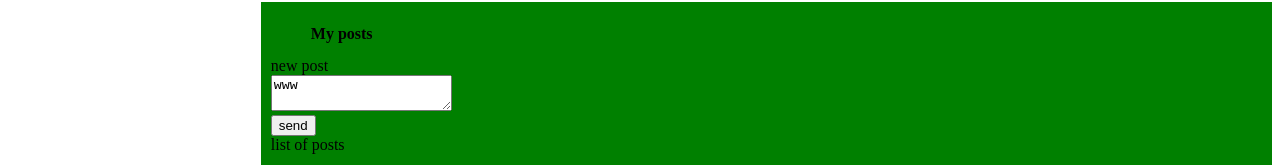
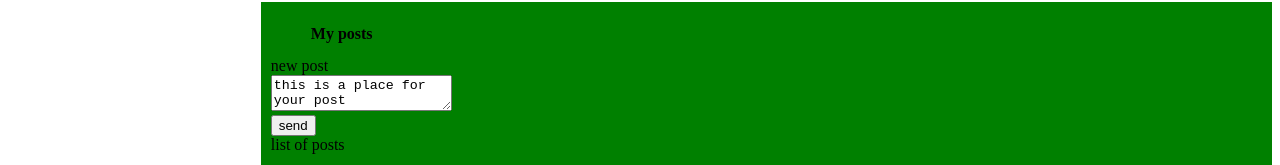
Before and after one commit to Botabay/samurai-way, a React (Create React App) app: page / in a window 1280 px wide. Shown: the part 272-437 px from the top of the page. Built offline with nearby package versions, Linux system fonts and the light colour scheme.

Commit message:
finish lesson34 without homework

```diff
--- a/src/App.tsx
+++ b/src/App.tsx
@@ -14,9 +14,9 @@ import { Sidebar } from './components/Sidebar/Sidebar';
 type PropsType = {
   state: PageType
   callback:()=>void
-  addNewPostText:(value:string)=>void
+  updateNewPostText:(value:string)=>void
 }
-export const App = ({ state, callback ,addNewPostText}: PropsType) => {
+export const App = ({ state, callback ,updateNewPostText}: PropsType) => {
   return (
     <div className="app">
       <BrowserRouter>
@@ -26,7 +26,7 @@ export const App = ({ state, callback ,addNewPostText}: PropsType) => {
           <Routes>
             <Route path="/" element={<Profile state={state.profilePage} pageName='Profile'
               callback={callback}
-              addNewPostText={addNewPostText}
+              updateNewPostText={updateNewPostText}
               />}></Route>
             {/* <Route path="/" render={()=> <Profile data={data} pageName='Profile' /> }></Route> */}
             <Route path="/dialogs" element={<Dialogs state={state.dialogsPage}/>}></Route>
--- a/src/components/content/Dialogs/Dialogs.tsx
+++ b/src/components/content/Dialogs/Dialogs.tsx
@@ -1,29 +1,38 @@
 import { createRef } from 'react'
 import s from './Dialogs.module.css'
-import {Dialog} from './Dialog/Dialog'
-import {Message} from './Message/Message'
+import { Dialog } from './Dialog/Dialog'
+import { Message } from './Message/Message'
 import { DialogsPageType } from './../../../state/state'
 
-const NewPost = () => {
-    const textareaRef=createRef<HTMLTextAreaElement>();
+type NewMessagePropsType={
+    newMessageText:string
+    addNewMessageText:(value:string)=>void
+}
+const NewMessage = (props:NewMessagePropsType) => {
+    const textareaRef = createRef<HTMLTextAreaElement>();
     return (
         <div>new post
             <div>
-                <textarea ref={textareaRef}></textarea>
+                <textarea ref={textareaRef} value={props.newMessageText}
+                    onChange={(e) => {
+                        props.addNewMessageText(e.currentTarget.value)
+                }}></textarea>
             </div>
-            <button onClick={()=>{console.log(textareaRef.current?.value)}}>send</button>
+            <button onClick={() => { console.log(textareaRef.current?.value) }}>send</button>
         </div>
     )
 }
 
 
-type PropsType ={
-    state:DialogsPageType
+type DialogsPropsType = {
+    state: DialogsPageType
+    newMessageText:string
+    addNewMessageText:(value:string)=>void
 }
 
-export const Dialogs = (props:PropsType) => {
-    const dialogsData=props.state.dialogs;
-    const messagesData=props.state.messages;
+export const Dialogs = (props: DialogsPropsType) => {
+    const dialogsData = props.state.dialogs;
+    const messagesData = props.state.messages;
     return (
         <div className={s.dialogs}>
             <div className="dialogItems">
@@ -32,7 +41,56 @@ export const Dialogs = (props:PropsType) => {
             <div className="messageItems">
                 {messagesData.map((el, ind) => <Message key={ind} text={el.text} />)}
             </div>
-            <NewPost/>
+            <NewMessage newMessageText={newMessageText}     addNewMessageText={addNewMessageText}/>
         </div>
     )
 }
+
+/**
+ * type NewPostPropsType={
+    callback:()=>void
+    newPostText:string
+    addNewPostText:(value:string)=>void
+}
+
+const NewPost = (props:NewPostPropsType) => {
+    const textareaRef=createRef<HTMLTextAreaElement>();
+    const onClickHandler=()=>{
+        // props.callback({id:4,text:''+textareaRef.current?.value});
+        props.callback();
+        if (textareaRef.current?.value) textareaRef.current.value='';
+        // props.addNewPostText('')
+    }
+    return (
+        <div>new post
+            <div>
+                <textarea ref={textareaRef} value={props.newPostText}
+                onChange={(e)=>{
+                    props.addNewPostText(e.currentTarget.value)
+                    }}></textarea>
+            </div>
+            <button onClick={onClickHandler}>send</button>
+        </div>
+    )
+}
+
+type MyPostsPropsType={
+    state: PostType[]
+    // callback:(obj:MessageType)=>void
+    callback:()=>void
+    newPostText:string
+    addNewPostText:(value:string)=>void
+}
+export const MyPosts = (props:MyPostsPropsType) => {
+    const postsData=props.state;
+    return (
+        <div className={s.posts_block}>
+            <h2>My posts</h2>
+            <NewPost callback={props.callback} newPostText={props.newPostText} addNewPostText={props.addNewPostText}/>
+            <div>list of posts
+            {postsData.map(el => <Post key={el.id} id={el.id} text={el.text} />)}
+            </div>
+        </div>
+    )
+}
+ */
--- a/src/components/content/Profile/MyPosts/MyPosts.tsx
+++ b/src/components/content/Profile/MyPosts/MyPosts.tsx
@@ -1,7 +1,7 @@
 import {createRef} from 'react'
 import s from './MyPosts.module.css'
 import { Post } from './Post/Post'
-import {MessageType, PostType} from './../../../../state/state'
+import {PostType} from './../../../../state/state'
 
 type NewPostPropsType={
     callback:()=>void
@@ -12,10 +12,8 @@ type NewPostPropsType={
 const NewPost = (props:NewPostPropsType) => {
     const textareaRef=createRef<HTMLTextAreaElement>();
     const onClickHandler=()=>{
-        // props.callback({id:4,text:''+textareaRef.current?.value});
         props.callback();
         if (textareaRef.current?.value) textareaRef.current.value='';
-        props.addNewPostText('')
     }
     return (
         <div>new post
@@ -32,7 +30,6 @@ const NewPost = (props:NewPostPropsType) => {
 
 type MyPostsPropsType={
     state: PostType[]
-    // callback:(obj:MessageType)=>void
     callback:()=>void
     newPostText:string
     addNewPostText:(value:string)=>void
--- a/src/components/content/Profile/Profile.tsx
+++ b/src/components/content/Profile/Profile.tsx
@@ -7,15 +7,15 @@ type PropsType = {
     pageName: string
     state:ProfilePageType
     callback:()=>void
-    addNewPostText:(value:string)=>void
+    updateNewPostText:(value:string)=>void
 }
 
-export const Profile = ({ state,pageName,callback , addNewPostText}: PropsType) => {
+export const Profile = ({ state,pageName,callback , updateNewPostText}: PropsType) => {
     return (
         <div className={s.content}>
             <ProfileInfo/>
             <MyPosts state={state.posts} callback={callback} newPostText={state.newPostText}
-                addNewPostText={addNewPostText}
+                addNewPostText={updateNewPostText}
             />
         </div>
     )
--- a/src/index.tsx
+++ b/src/index.tsx
@@ -4,7 +4,7 @@ import ReactDOM from 'react-dom/client';
 // import { App } from './App';
 import reportWebVitals from './reportWebVitals';
 
-import { state,add } from './state/state'
+import { state,addNewPost } from './state/state'
 
 import {rerender} from './rerender'
 
--- a/src/rerender.tsx
+++ b/src/rerender.tsx
@@ -3,7 +3,7 @@ import ReactDOM from 'react-dom/client';
 import { App } from './App';
 
 // import { state,add } from './state/state'
-import { add ,addNewPostText} from './state/state'
+import { addNewPost ,updateNewPostText} from './state/state'
 const root = ReactDOM.createRoot(
   document.getElementById('root') as HTMLElement
 );
@@ -12,7 +12,7 @@ export const rerender=(state:any)=>{
   root.render(
     <React.StrictMode>
         {/* <App state={state} callback={add}/> */}
-        <App state={state} callback={add} addNewPostText={addNewPostText}/>
+        <App state={state} callback={addNewPost} updateNewPostText={updateNewPostText}/>
     </React.StrictMode>
   );
 }
--- a/src/state/state.tsx
+++ b/src/state/state.tsx
@@ -48,7 +48,8 @@ export const state = {
       { id: 2, text: 'Hey, zuuuup!' },
       { id: 3, text: 'yo' },
       { id: 4, text: 'Hey guys!' },
-    ]
+    ],
+    newMessageText:'this is a place for your message'
   }  ,
   profilePage: {
     posts: [
@@ -56,7 +57,7 @@ export const state = {
       { id: 2, text: 'post2' },
       { id: 3, text: 'post3' }
     ],
-    newPostText:'www'
+    newPostText:'this is a place for your post'
   },
   subjects: {
     friends: [
@@ -71,11 +72,12 @@ export const state = {
 //   state.profilePage.posts.push(obj);
 //   rerender(state)
 // }
-export const add=()=>{
+export const addNewPost=()=>{
     state.profilePage.posts.push({id:4,text:state.profilePage.newPostText});
+    state.profilePage.newPostText=''
     rerender(state)
   }
-export const addNewPostText=(value:string)=>{
+export const updateNewPostText=(value:string)=>{
   state.profilePage.newPostText=value;
   rerender(state)
 }
```
